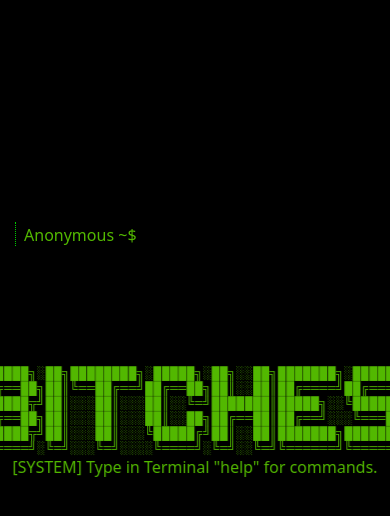
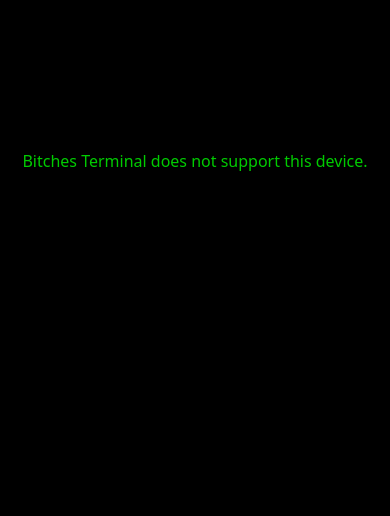
Before and after one commit to Naibuu/bitches, a plain HTML site: page index.html in a window 390 px wide. Drawn offline with nearby package versions, Linux system fonts and the light colour scheme.

Commit message:
Add files via upload

```diff
--- a/assets/css/style.css
+++ b/assets/css/style.css
@@ -1,6 +1,11 @@
 * {
   margin: 0;
   padding: 0;
+  -webkit-user-drag: none;
+  user-select: none;
+  -moz-user-select: none;
+  -webkit-user-select: none;
+  -ms-user-select: none;
 }
 
 ::-webkit-scrollbar {
@@ -37,6 +42,16 @@ body {
   color: #00cb00;
   background: #000;
   font-family: system-ui, -apple-system, BlinkMacSystemFont, 'Segoe UI', Roboto, Oxygen, Ubuntu, Cantarell, 'Open Sans', 'Helvetica Neue', sans-serif;
+}
+
+section.nosupport {
+  position: fixed;
+  visibility: hidden;
+  z-index: 999;
+  color: #00cb00;
+  background: #000;
+  width: 100%;
+  height: 100vh;
 }
 
 body .splash {
@@ -152,3 +167,28 @@ input:placeholder {
       opacity: 0;
   }
 }
+
+@keyframes spinning3D {
+  0% {
+      transform: rotateY(0deg);
+  }
+  100% {
+    transform: rotateY(360deg);
+  }
+}
+
+@media (max-width: 1235px) {
+  section.nosupport {
+    visibility: visible;
+    color: #00cb00;
+    background: #000;
+    justify-content: center;
+    align-items: center;
+  }
+
+  section.nosupport p {
+    margin-top: 150px;
+    text-align: center;
+    animation: spinning3D 1s infinite;
+  }
+}
--- a/index.html
+++ b/index.html
@@ -21,6 +21,9 @@
 </head>
 
 <body>
+    <section class="nosupport">
+        <p>Bitches Terminal does not support this device.</p>
+    </section>
     <div class="splash">
         <pre id="label">██████╗░██╗████████╗░█████╗░██╗░░██╗███████╗░██████╗
 ██╔══██╗██║╚══██╔══╝██╔══██╗██║░░██║██╔════╝██╔════╝
```
